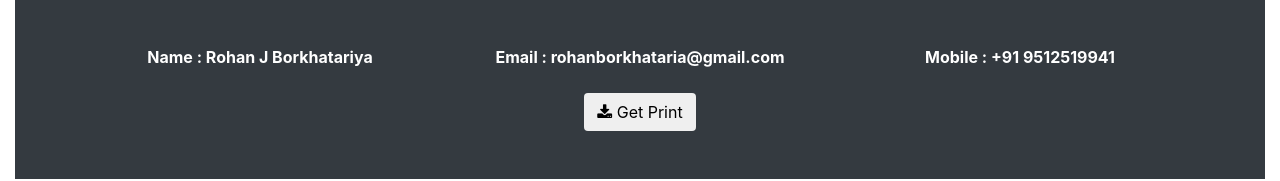
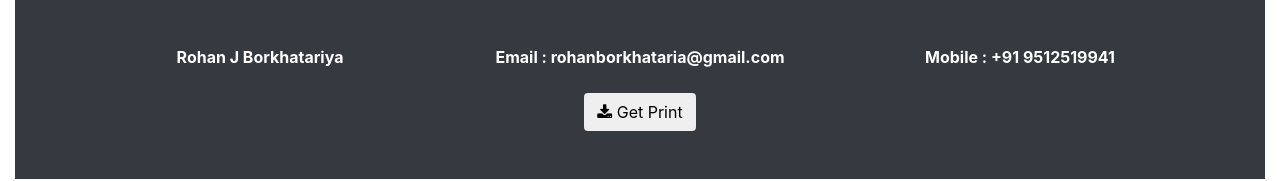
Before and after one commit to Rony20/Portfolio, a plain HTML site: page index.html in a window 1280 px wide. Shown: the part 374-555 px from the top of the page. Drawn offline with nearby package versions, Linux system fonts and the light colour scheme.

Commit message:
Footer changed

```diff
--- a/index.html
+++ b/index.html
@@ -316,7 +316,7 @@
 
 			<div class="container pb-4">
 				<div class="row">
-					<div class="col-lg-4 col-md-4 font-weight-bold text-white">Name : Rohan J Borkhatariya</div>
+					<div class="col-lg-4 col-md-4 font-weight-bold text-white">Rohan J Borkhatariya</div>
 					<div class="col-lg-4 col-md-4 font-weight-bold text-white">Email : rohanborkhataria@gmail.com</div>
 					<div class="col-lg-4 col-md-4 font-weight-bold text-white">Mobile : +91 9512519941</div>
 				</div>
```
